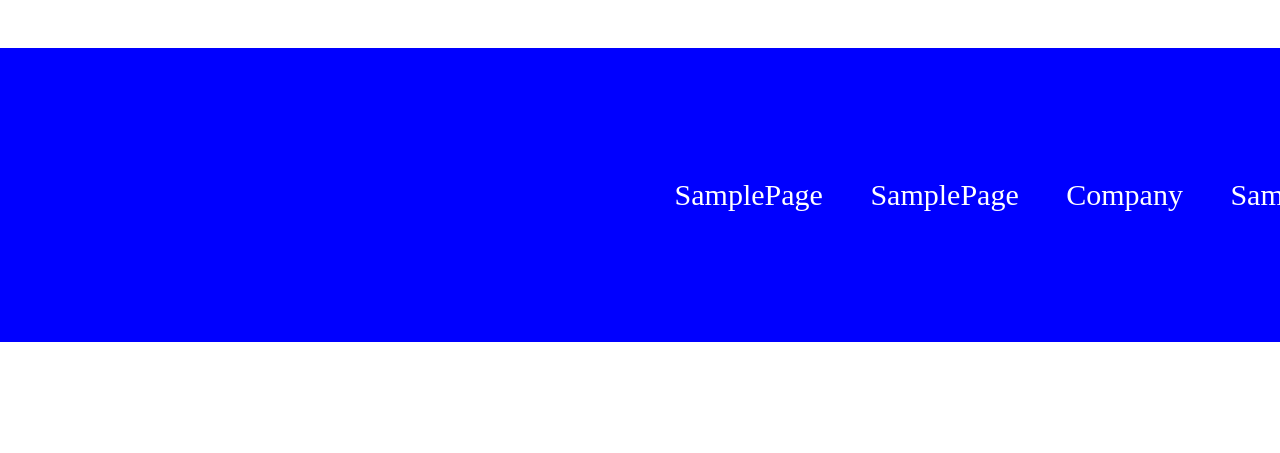
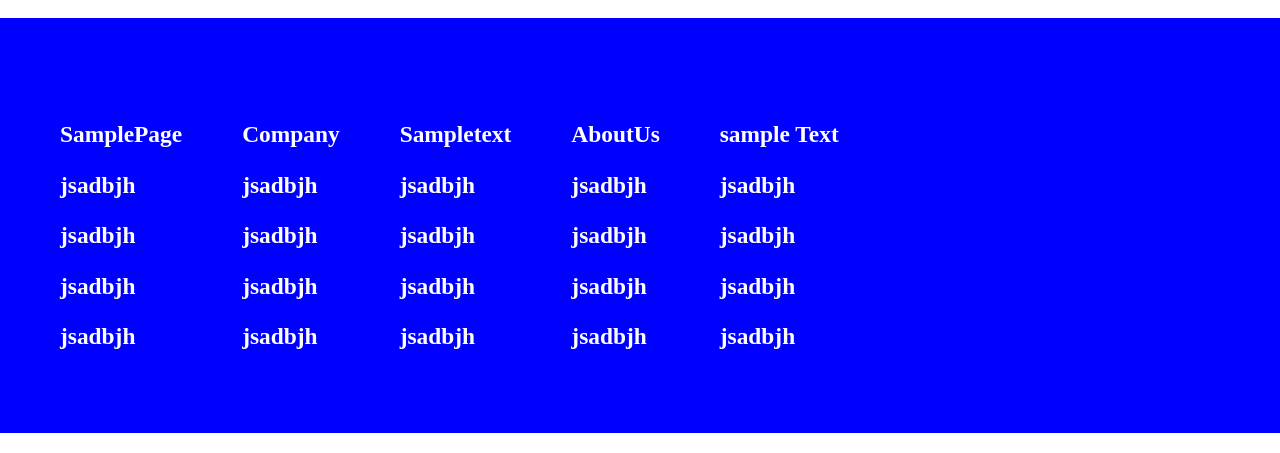
Before and after one commit to komaltripathi05/creative, a plain HTML site: page index.html in a window 1280 px wide. Shown: the part 4956-5409 px from the top of the page. Before the commit the page ends 5348 px from the top, so only its background shows below. Drawn offline with Linux system fonts and the light colour scheme.

Commit message:
Add files via upload

```diff
--- a/index.html
+++ b/index.html
@@ -70,19 +70,37 @@ defeat the  cyber-threats of tomorrow</h1>
 <div class="last">
 <div><h1 id="discover">Discover Hidden</br> Cyber Threats with our Security Workshop</h1>
 <h4>In today's fast-evolving digital landscape, cybersecurity threats are becoming increasingly intricate & complex. Your business can't afford to take chances. Whether you're a small business, a growing enterprise, or a global company, our team of cybersecurity experts is here to help.</h4></div>
-
 </div>
 </section>
+
 <footer>
-<nav>
-<ul>
-
-<li>SamplePage </li>
-<li> SamplePage </li>
-<li> Company </li>
-<li>Sampletext </li>
-</ul>
-</nav>
+<div class="footer">
+<div><h3>SamplePage</h3>
+<h3>jsadbjh</h3>
+<h3>jsadbjh</h3>
+<h3>jsadbjh</h3>
+<h3>jsadbjh</h3></div>
+<div><h3>Company</h3>
+<h3>jsadbjh</h3>
+<h3>jsadbjh</h3>
+<h3>jsadbjh</h3>
+<h3>jsadbjh</h3></div>
+<div><h3>Sampletext</h3>
+<h3>jsadbjh</h3>
+<h3>jsadbjh</h3>
+<h3>jsadbjh</h3>
+<h3>jsadbjh</h3></div>
+<div><h3>AboutUs</h3>
+<h3>jsadbjh</h3>
+<h3>jsadbjh</h3>
+<h3>jsadbjh</h3>
+<h3>jsadbjh</h3></div>
+<div><h3>sample Text</h3>
+<h3>jsadbjh</h3>
+<h3>jsadbjh</h3>
+<h3>jsadbjh</h3>
+<h3>jsadbjh</h3></div>
+</div>
 </footer>
 </body>
 </html>
--- a/styles.css
+++ b/styles.css
@@ -252,22 +252,22 @@ margin-left:350px;
 padding:-550px;
 size:35px;
 }
+.footer{
+display:flex;
+color:black;
+}
+.footer>div{
+float:left-top;
+margin-top:20px;
+padding:30px;
+font-size:20px;
+color:white;
+}
 footer{
 background-color:blue;
 display:block;
-margin:50px 0px;
-padding:100px;
-font-size:20px;
-color:white;
+margin:20px 0px;
+padding:30px;
+font-size:30px;
+font-color:white;
 }
-
-nav ul{
-list-style-type:none;
-text-align:center;
-font-size:30px;
-display:block;
-}
-nav li{
-display:inline;
-word-spacing:40px;
-}
```
